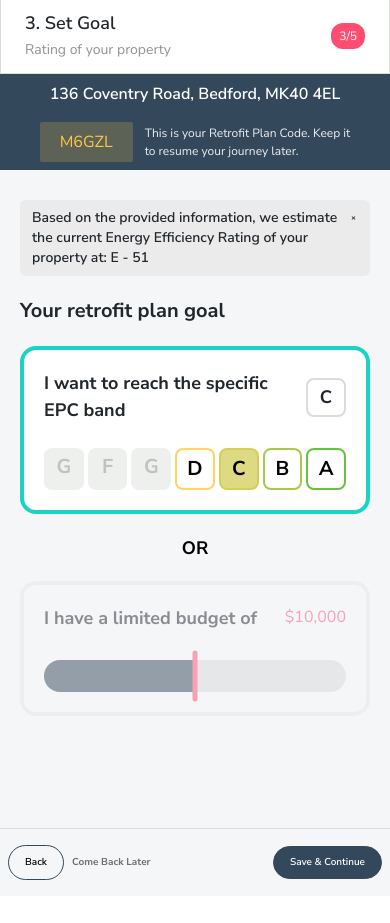
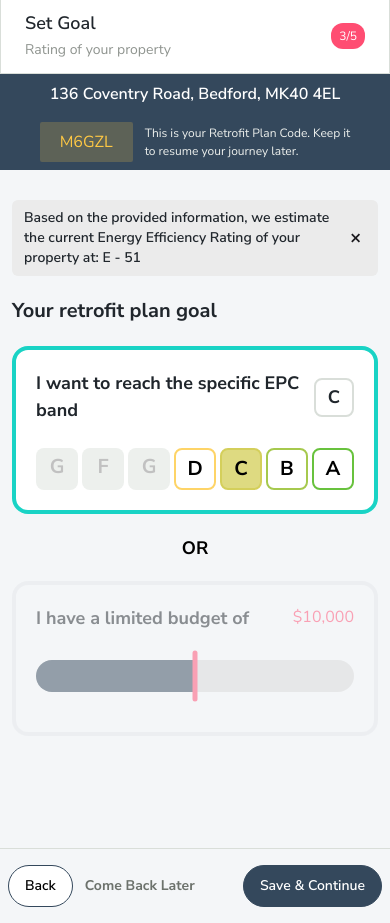
Before and after one commit to CyberRoshan/Kamma-Admin-Panel, a website: page src/setGoal.html in a window 390 px wide. Shown: the part 52-975 px from the top of the page. Before the commit the page ends 948 px from the top, so only its background shows below. Drawn offline with nearby package versions, Linux system fonts and the light colour scheme.

Commit message:
Changes on mobile screen

```diff
--- a/src/setGoal.html
+++ b/src/setGoal.html
@@ -36,7 +36,7 @@
                 <div class="py-3 px-6  flex sm:justify-normal justify-between sm:items-start items-center border border-grey-2 relative before:w-full before:bg-turquoise md:before:block before:hidden before:absolute before:left-0 before:bottom-0 before:p-0.5">
                     <div>
                         <div class="text-[12px] font-bold text-coral sm:block hidden">Current</div>
-                        <h4 class="font-semibold text-[18px] text-theme-black">3. Set Goal</h4>
+                        <h4 class="font-semibold text-[18px] text-theme-black flex gap-1"><span class="md:block hidden">3.</span> Set Goal</h4>
                         <span class="text-[14px] font-normal text-grey-1">Rating of your property</span>
                     </div>
                     <div class="bg-coral py-1 px-2 rounded-xl sm:hidden inline text-white text-[12px]">3/5</div>
@@ -73,10 +73,10 @@
             <!-- ! Plan Code Section End -->
             <!-- ! Retrofit Plan Goal Section Start -->
             <section class="bg-back-grey w-full">
-                <div class="max-w-[1320px] mx-auto pt-[30px] px-5 pb-28">
-                    <div class="bg-grey-6 py-2 px-3 rounded-md flex justify-between">
+                <div class="max-w-[1320px] mx-auto pt-[30px] md:px-5 px-3 pb-28">
+                    <div class="bg-grey-6 py-2 px-3 rounded-md flex justify-between items-center md:gap-0 gap-2">
                     <p class="font-semibold text-sm text-theme-black text-pretty">Based on the provided information, we estimate the current Energy Efficiency Rating of your property at: E - 51</p>
-                    <svg width="20" height="20" viewBox="0 0 16 17" fill="none" xmlns="http://www.w3.org/2000/svg">
+                    <svg class="md:w-5 md:h-5 w-12 h-12" viewBox="0 0 16 17" fill="none" xmlns="http://www.w3.org/2000/svg">
                         <mask id="mask0_560_10163" style="mask-type:alpha" maskUnits="userSpaceOnUse" x="0" y="0" width="16" height="17">
                         <rect y="0.5" width="16" height="16" fill="#D9D9D9"/>
                         </mask>
@@ -104,7 +104,7 @@
                             </div>
                         </div>
                         <div class="lg:absolute relative mx-auto top-[50%] lg:left-[50%]  lg:py-0 py-5  left-0 lg:translate-x-[-50%] translate-y-[-50%] translate-x-[0%] font-bold text-[18px]">OR</div>
-                        <div class="rounded-2xl cursor-pointer border-4 border-[rgba(0, 0, 0, 0.13)] sm:px-10 sm:py-10 px-5 py-5 space-y-7 opacity-[50%]">
+                        <div class="rounded-2xl cursor-pointer border-4 border-[rgba(0, 0, 0, 0.13)] sm:px-10 sm:py-10 px-5 pb-10 pt-5 space-y-7 opacity-[50%]">
                             <div class="flex justify-between">
                                 <h5 class="font-bold text-[18px] text-theme-black">I have a limited budget of</h5>
                                 <span class="text-coral font-boldtext-[18px]">$10,000</span>
@@ -123,15 +123,15 @@
             <footer class="w-full bg-back-grey border-t border-grey-2 flex py-4 md:px-6 px-2">
                 <div class="flex items-center w-full justify-between">
                     <div class="flex justify-between">
-                        <button class="md:py-[10px] md:px-6 px-4 py-2 border rounded-3xl border-Midnight_Blue md:text-sm sm:text-[12px] text-[10px] text-center font-semibold"><a href="adjust03.html">Back</a></button>
-                        <button class="py-[10px] md:px-4 px-2 font-bold md:text-sm sm:text-[12px] text-[10px] text-grey-3 text-center">Come Back Later</button>
+                        <button class="py-[10px] md:px-6 px-4 bg-white border rounded-3xl border-Midnight_Blue md:text-sm text-sm text-center font-semibold"><a href="adjust03.html">Back</a></button>
+                        <button class="py-[10px] px-3 font-bold text-sm text-grey-3 text-center">Come Back Later</button>
                     </div>
 
                     <button
-                        class="md:py-[10px] py-2 md:px-6 px-4 disabled:text-grey-2 disabled:bg-white disabled:border-grey-2 text-white bg-Midnight_Blue border rounded-full border-Midnight_Blue md:text-sm sm:text-[12px] text-[10px] text-center font-semibold"
-                    >
-                        <a href="reviewPackage.html">Save & Continue</a>
-                    </button>
+                    class="py-[10px] px-4 disabled:text-grey-2 disabled:bg-white disabled:border-grey-2 text-white bg-Midnight_Blue border rounded-full border-Midnight_Blue text-sm text-center font-semibold"
+                >
+                    <a href="reviewPackage.html">Save & Continue</a>
+                </button>
                 </div>
             </footer>
             <!-- ! Footer Button Area Section End -->
```
Also changed, not shown: src/adjust.html (+1 -1 lines), src/adjust02.html (+1 -1 lines), src/adjust03.html (+2 -2 lines), src/reviewPackage.html (+11 -12 lines), src/output.css.
